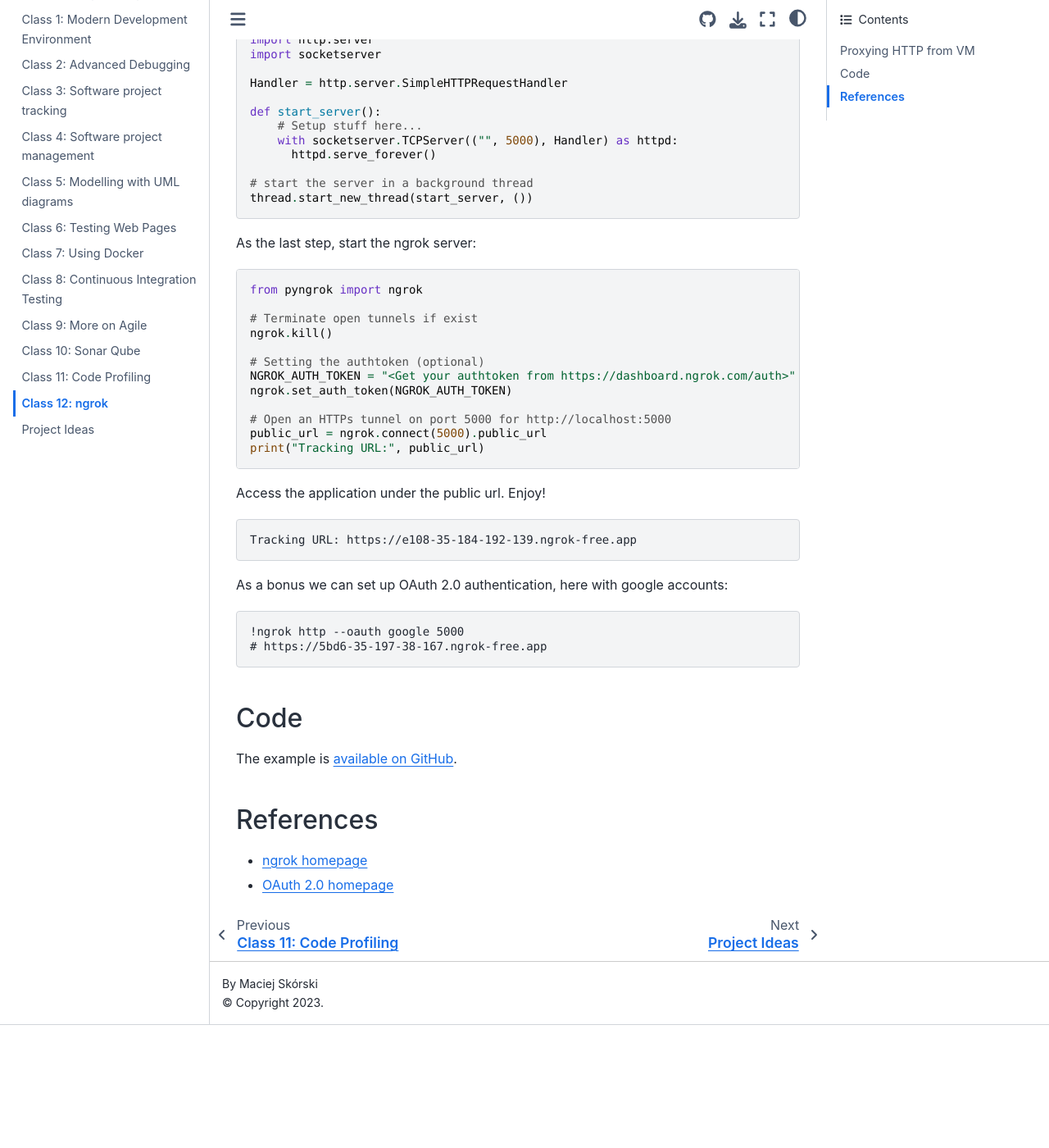
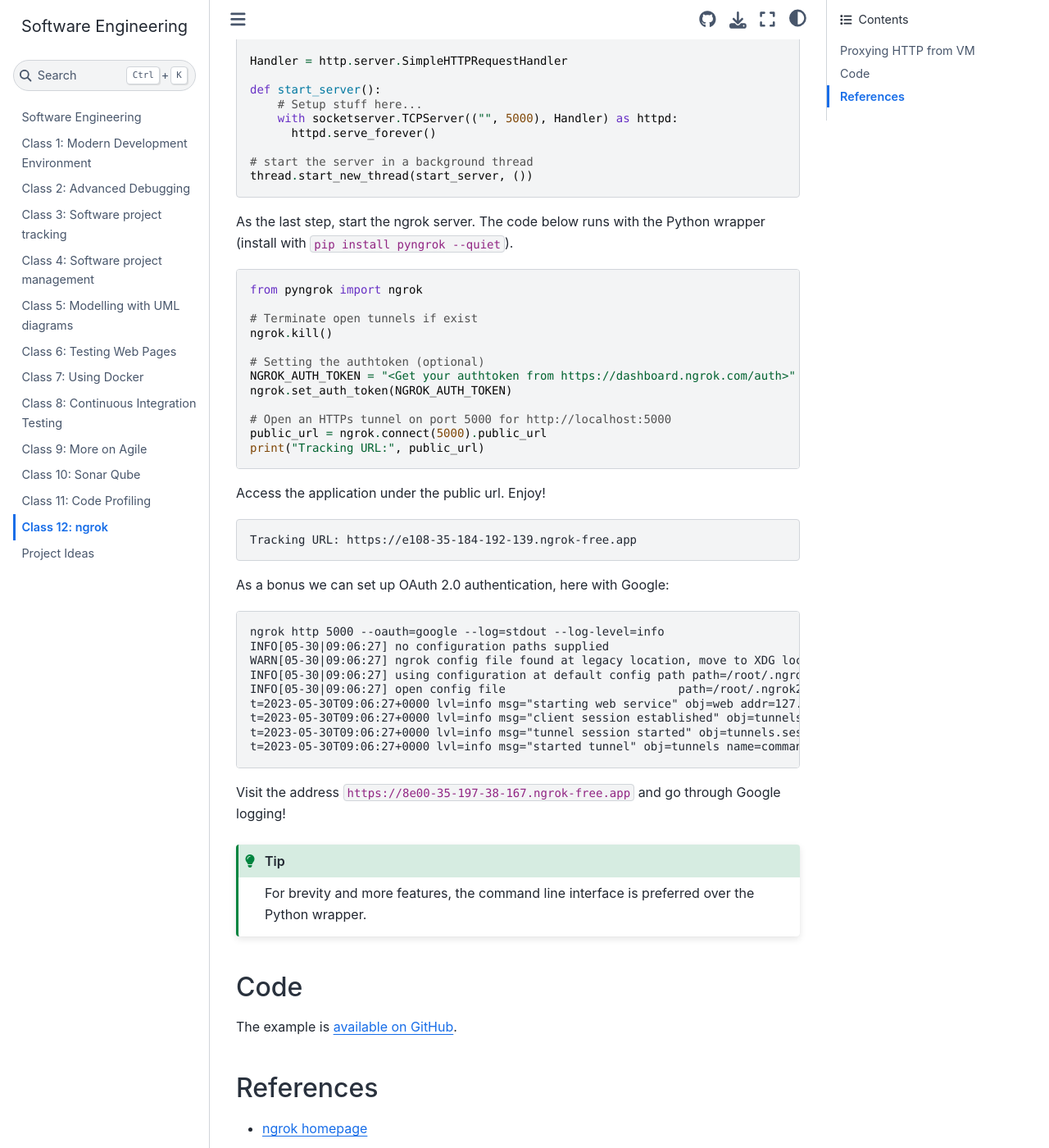
Before and after one commit to maciejskorski/software_engineering, a Jupyter Book: the page built from docs/ngrok.md, in a window 1280 px wide and 1400 px high, scrolled down 369 px. Shown: the whole window at 82% size. Built offline with Jupyter Book 1.0.4 settings and Sphinx 7.4.7 and the Sphinx Book theme 1.1.4, drawn with Linux system fonts in a browser that asks for light colours; before the commit the page ends 1619 px from its top, so only the background shows below that; some of the changed text lies outside the part shown.

Commit message:
more info on OAuth

````diff
--- a/docs/ngrok.md
+++ b/docs/ngrok.md
@@ -23,7 +23,7 @@
 thread.start_new_thread(start_server, ())
 ```
 
-As the last step, start the ngrok server:
+As the last step, start the ngrok server. The code below runs with the Python wrapper (install with `pip install pyngrok --quiet`).
 ```python
 from pyngrok import ngrok
 
@@ -41,11 +41,24 @@
 Access the application under the public url. Enjoy!
 ```console
 Tracking URL: https://e108-35-184-192-139.ngrok-free.app
+
 ```
-As a bonus we can set up OAuth 2.0 authentication, here with google accounts:
+As a bonus we can set up OAuth 2.0 authentication, here with Google:
 ```console
-!ngrok http --oauth google 5000
-# https://5bd6-35-197-38-167.ngrok-free.app
+ngrok http 5000 --oauth=google --log=stdout --log-level=info
+INFO[05-30|09:06:27] no configuration paths supplied
+WARN[05-30|09:06:27] ngrok config file found at legacy location, move to XDG location xdg_path=/root/.config/ngrok/ngrok.yml legacy_path=/root/.ngrok2/ngrok.yml
+INFO[05-30|09:06:27] using configuration at default config path path=/root/.ngrok2/ngrok.yml
+INFO[05-30|09:06:27] open config file                         path=/root/.ngrok2/ngrok.yml err=nil
+t=2023-05-30T09:06:27+0000 lvl=info msg="starting web service" obj=web addr=127.0.0.1:4040 allow_hosts=[]
+t=2023-05-30T09:06:27+0000 lvl=info msg="client session established" obj=tunnels.session obj=csess id=e091fe4f2de3
+t=2023-05-30T09:06:27+0000 lvl=info msg="tunnel session started" obj=tunnels.session
+t=2023-05-30T09:06:27+0000 lvl=info msg="started tunnel" obj=tunnels name=command_line addr=http://localhost:5000 url=https://8e00-35-197-38-167.ngrok-free.app
+```
+Visit the address `https://8e00-35-197-38-167.ngrok-free.app` and go through Google logging!
+
+```{tip}
+For brevity and more features, the command line interface is preferred over the Python wrapper.
 ```
 
 
@@ -57,4 +70,5 @@
 ## References
 
 * [ngrok homepage](https://ngrok.com/)
+* [ngrok Python wrapper](https://pyngrok.readthedocs.io/)
 * [OAuth 2.0 homepage](https://oauth.net/2/)
````
Also changed, not shown: other parts of docs/ngrok.md (+1 -1 lines), README.md (+1 -1 lines).
